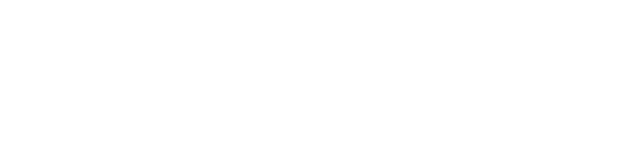
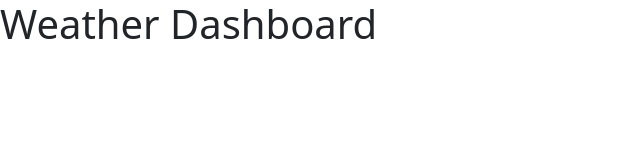
Before and after one commit to kcrawford101/Weather_App, a plain HTML site: page index.html in a window 1280 px wide. Shown: the whole page, without its empty margins (0-640 px from the left). Drawn offline with nearby package versions, Linux system fonts and the light colour scheme.

Commit message:
added bootstrap cdn

```diff
--- a/index.html
+++ b/index.html
@@ -1,12 +1,23 @@
 <!DOCTYPE html>
 <html lang="en">
+
 <head>
     <meta charset="UTF-8">
     <meta http-equiv="X-UA-Compatible" content="IE=edge">
     <meta name="viewport" content="width=device-width, initial-scale=1.0">
-    <title>Document</title>
+    <link rel="stylesheet" href="https://cdn.jsdelivr.net/npm/bootstrap@5.0.2/dist/css/bootstrap.min.css"
+        integrity="sha384-EVSTQN3/azprG1Anm3QDgpJLIm9Nao0Yz1ztcQTwFspd3yD65VohhpuuCOmLASjC" crossorigin="anonymous">
+    <link re="stylesheet" href="script.js">
+    <title>Weather Dashboard</title>
 </head>
+
 <body>
+    <div>
+        <header>
+            <h1>Weather Dashboard</h1>
+        </header>
+    </div>
+    <script src="/script.js"></script>
+</body>
 
-</body>
 </html>
```
